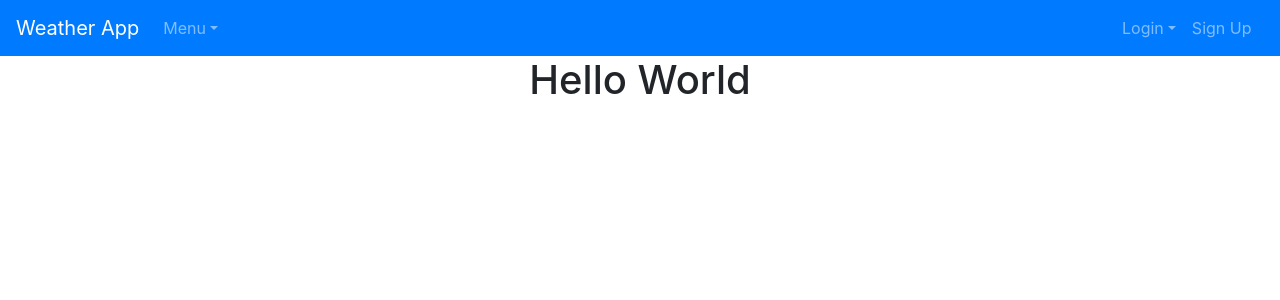
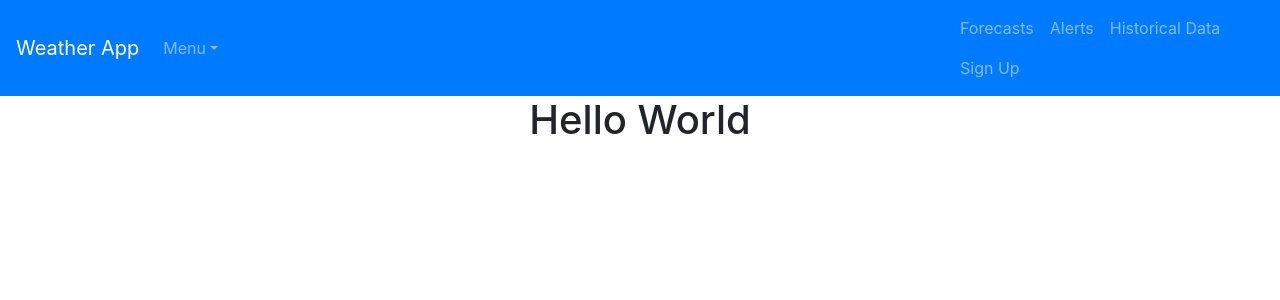
Before and after one commit to ryd0g/SPD-1.3-Project, a React (Create React App) app in the folder spd-project/: page / in a window 1280 px wide. Shown: the top 300 px of the page. Built offline with nearby package versions, Linux system fonts and the light colour scheme.

Commit message:
fixed navbar items

```diff
--- a/spd-project/src/Navbar.css
+++ b/spd-project/src/Navbar.css
@@ -7,5 +7,5 @@ input {
   margin: 3px;
 }
 .pull-right {
-  width: 150px;
+  width: 25%;
 }
--- a/spd-project/src/Navbar.js
+++ b/spd-project/src/Navbar.js
@@ -29,38 +29,29 @@ function Navbar() {
       </div>
       <div class='pull-right ml-auto'>
         <ul class='nav navbar-nav navbar-right'>
-          <li class='nav-item dropdown'>
+          <li class='nav-item navbar-right'>
             <a
-              class='nav-link dropdown-toggle'
-              href='http://example.com'
-              id='navbarDropdownMenuLink'
-              data-toggle='dropdown'
-              aria-haspopup='true'
-              aria-expanded='false'>
-              Login
+              className='nav-link'
+              activeClassName='nav-link-active'
+              to='/signup'>
+              Forecasts
             </a>
-            <div class='dropdown-menu'>
-              <form
-                class='form-horizontal'
-                method='post'
-                accept-charset='UTF-8'>
-                <input
-                  class='form-control login'
-                  type='text'
-                  name='username'
-                  placeholder='Username..'
-                />
-                <br />
-                <input
-                  class='form-control login'
-                  type='password'
-                  name='password'
-                  placeholder='Password..'
-                />
-                <br />
-                <button class='btn btn-dark'>Login</button>
-              </form>
-            </div>
+          </li>
+          <li class='nav-item navbar-right'>
+            <a
+              className='nav-link'
+              activeClassName='nav-link-active'
+              to='/signup'>
+              Alerts
+            </a>
+          </li>
+          <li class='nav-item navbar-right'>
+            <a
+              className='nav-link'
+              activeClassName='nav-link-active'
+              to='/signup'>
+              Historical Data
+            </a>
           </li>
           <li class='nav-item navbar-right'>
             <a
```
